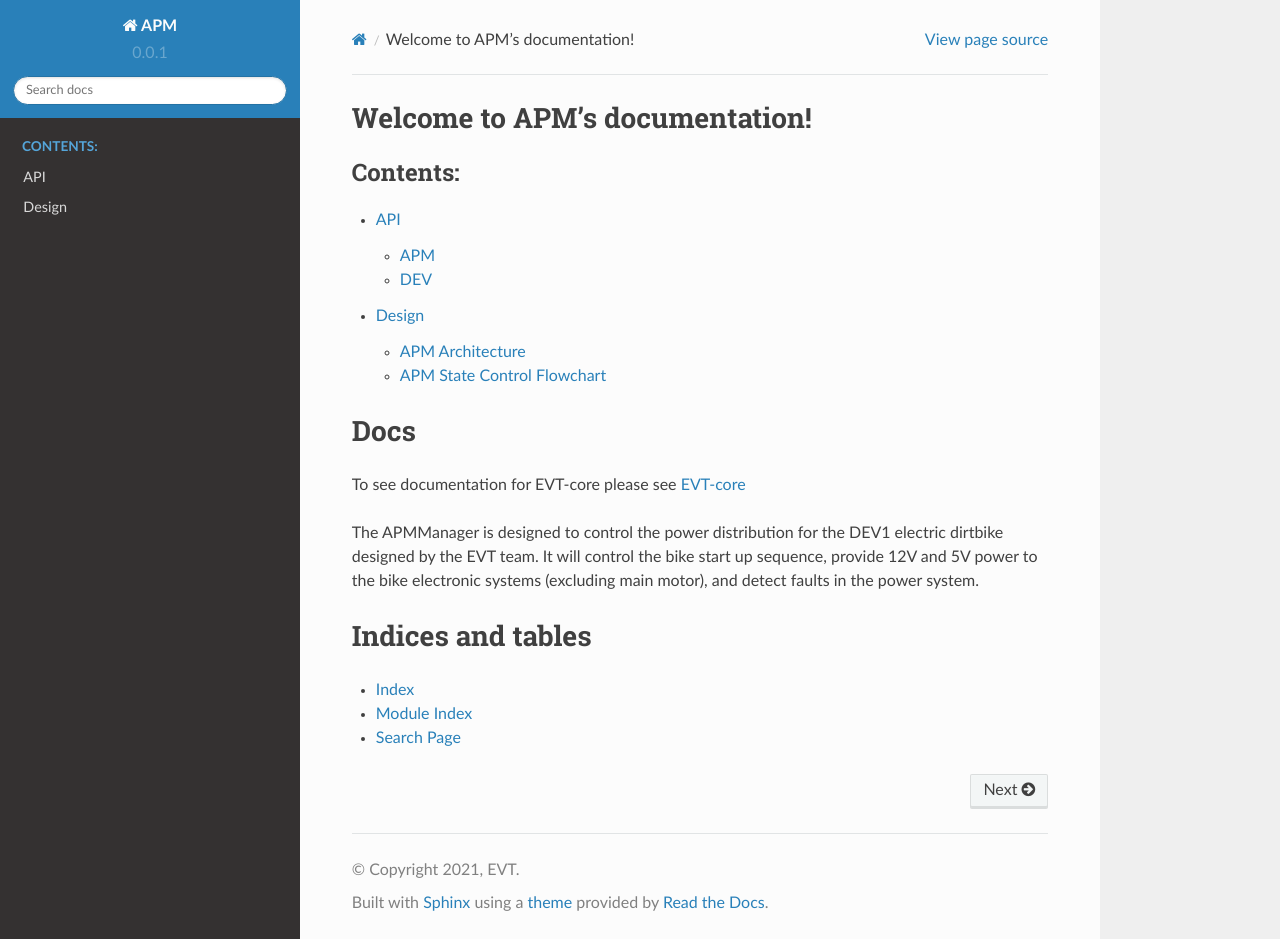
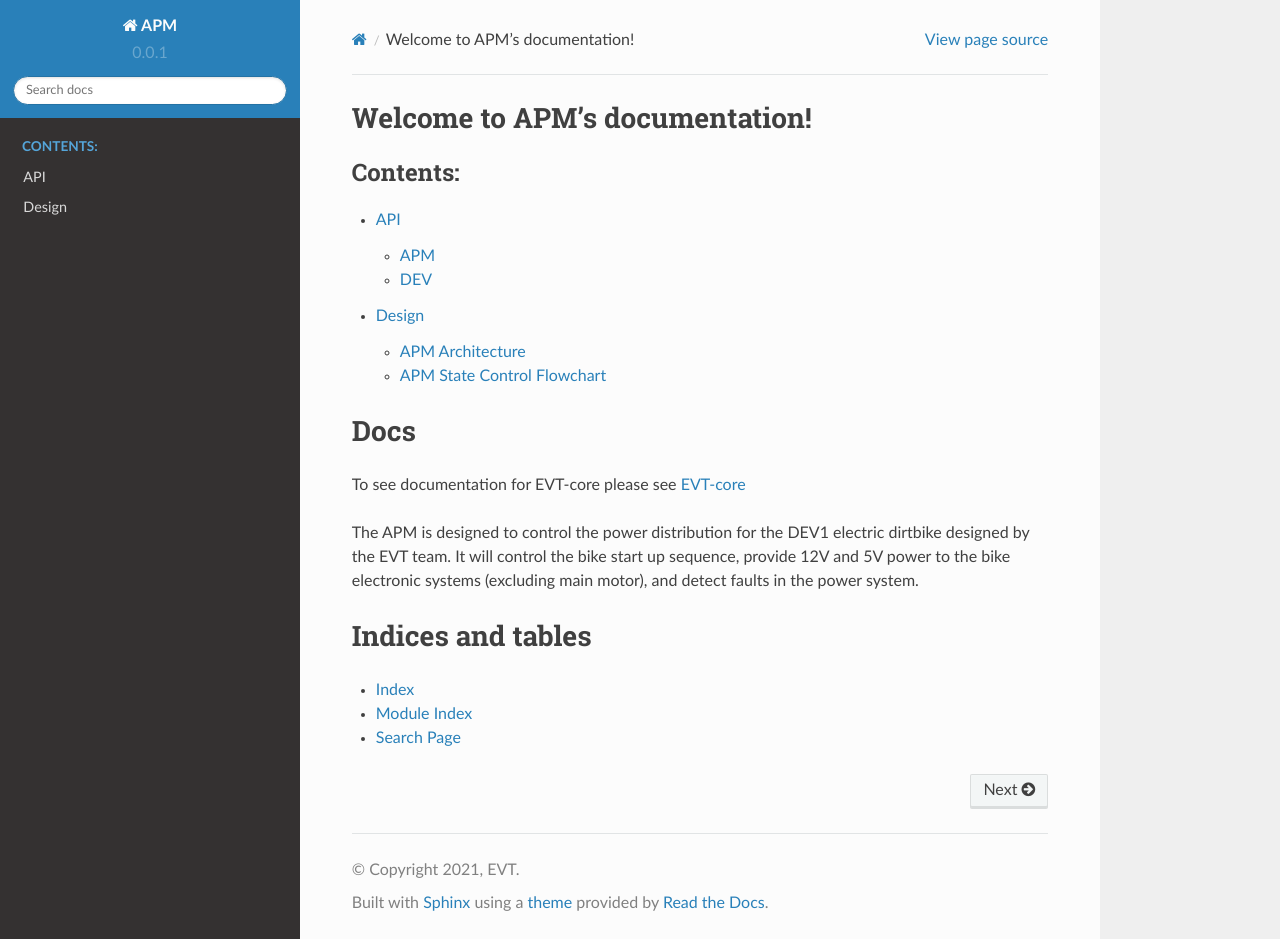
Before and after one commit to RIT-EVT/APM, a Sphinx documentation site: the page built from docs/source/index.rst, in a window 1280 px wide and 939 px high. Built offline with Sphinx 7.4.7 and the Read the Docs theme 2.0.0, drawn with Linux system fonts in a browser that asks for light colours.

```diff
--- a/docs/source/index.rst
+++ b/docs/source/index.rst
@@ -18,7 +18,7 @@ Docs
 
 To see documentation for EVT-core please see `EVT-core <https://evt-core.readthedocs.io/en/latest/>`_
 
-The APMManager is designed to control the power distribution for the DEV1 electric
+The APM is designed to control the power distribution for the DEV1 electric
 dirtbike designed by the EVT team.  It will control the bike start up
 sequence, provide 12V and 5V power to the bike electronic systems (excluding
 main motor), and detect faults in the power system.
```
Also changed, not shown: README.md (+9 -6 lines).
